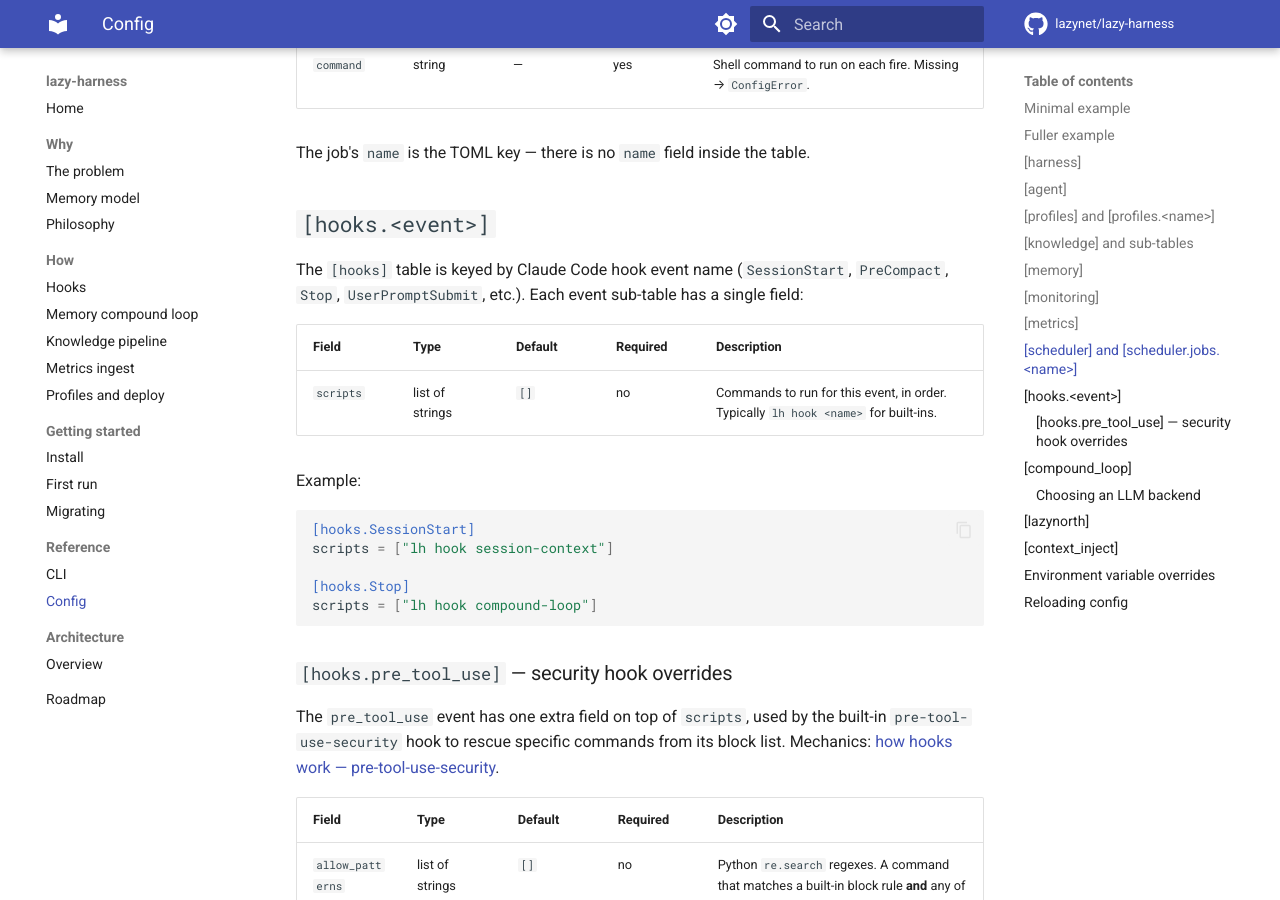
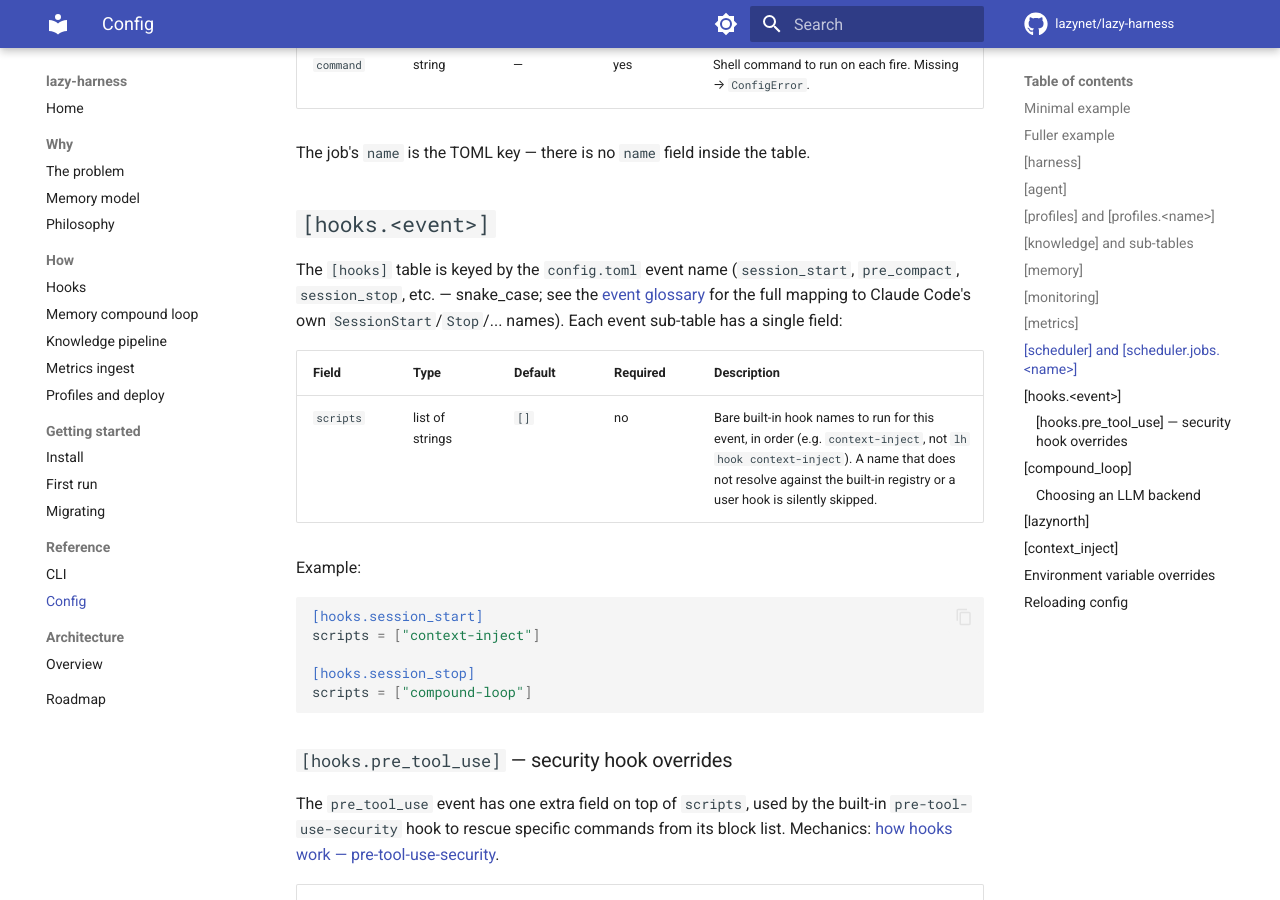
Before and after one commit to lazynet/lazy-harness, an MkDocs documentation site: the page built from docs/reference/config.md, in a window 1280 px wide and 900 px high, scrolled down 8447 px. Built offline with MkDocs 1.6.1 and Material for MkDocs 9.7.7, drawn with Linux system fonts in a browser that asks for light colours; comment, search, counter and statistics services are not loaded; some of the changed text lies outside the part shown.

Commit message:
docs(reference): fix internally-contradictory hooks example in config.md
The fuller-example TOML block named a hook that doesn't exist
(`session-context`; the real SessionStart built-in is `context-inject`),
used a shell-command-shaped scripts value (`"lh hook <name>"`) that
resolve_script_names() never resolves (it looks up bare names in
_BUILTIN_HOOKS and silently skips anything else), and used PascalCase event
keys (`SessionStart`, `Stop`) that contradict both agents/claude_code.py's
snake_case EVENT_MAP keys and this same page's own `[hooks.pre_tool_use]`
example two sections down. Fix both TOML blocks and the `scripts` field
description to use snake_case event keys and bare built-in hook names,
matching docs/how/hooks.md's own example and DEFAULT_HOOKS.

Not caught by any of the three coherence tests: it's inside an example TOML
block, not a `` `field_name` `` table cell, so it sits outside the config
test's anchored scope by design. Found and verified by hand against
resolve_script_names() (hooks/loader.py) and the EVENT_MAP
(agents/claude_code.py).

````diff
--- a/docs/reference/config.md
+++ b/docs/reference/config.md
@@ -77,11 +77,11 @@
 schedule = "0 9 * * 1"
 command = "lh knowledge sync"
 
-[hooks.SessionStart]
-scripts = ["lh hook session-context"]
+[hooks.session_start]
+scripts = ["context-inject"]
 
-[hooks.Stop]
-scripts = ["lh hook compound-loop"]
+[hooks.session_stop]
+scripts = ["compound-loop"]
 
 [compound_loop]
 enabled = true
@@ -266,20 +266,20 @@
 
 ## `[hooks.<event>]`
 
-The `[hooks]` table is keyed by Claude Code hook event name (`SessionStart`, `PreCompact`, `Stop`, `UserPromptSubmit`, etc.). Each event sub-table has a single field:
+The `[hooks]` table is keyed by the `config.toml` event name (`session_start`, `pre_compact`, `session_stop`, etc. — snake_case; see the [event glossary](../how/hooks.md#event-glossary) for the full mapping to Claude Code's own `SessionStart`/`Stop`/... names). Each event sub-table has a single field:
 
-| Field     | Type            | Default | Required | Description                                                                         |
-| --------- | --------------- | ------- | -------- | ----------------------------------------------------------------------------------- |
-| `scripts` | list of strings | `[]`    | no       | Commands to run for this event, in order. Typically `lh hook <name>` for built-ins. |
+| Field     | Type            | Default | Required | Description                                                                                                                          |
+| --------- | --------------- | ------- | -------- | -------------------------------------------------------------------------------------------------------------------------------------- |
+| `scripts` | list of strings | `[]`    | no       | Bare built-in hook names to run for this event, in order (e.g. `context-inject`, not `lh hook context-inject`). A name that does not resolve against the built-in registry or a user hook is silently skipped. |
 
 Example:
 
 ```toml
-[hooks.SessionStart]
-scripts = ["lh hook session-context"]
+[hooks.session_start]
+scripts = ["context-inject"]
 
-[hooks.Stop]
-scripts = ["lh hook compound-loop"]
+[hooks.session_stop]
+scripts = ["compound-loop"]
 ```
 
 ### `[hooks.pre_tool_use]` — security hook overrides
````
